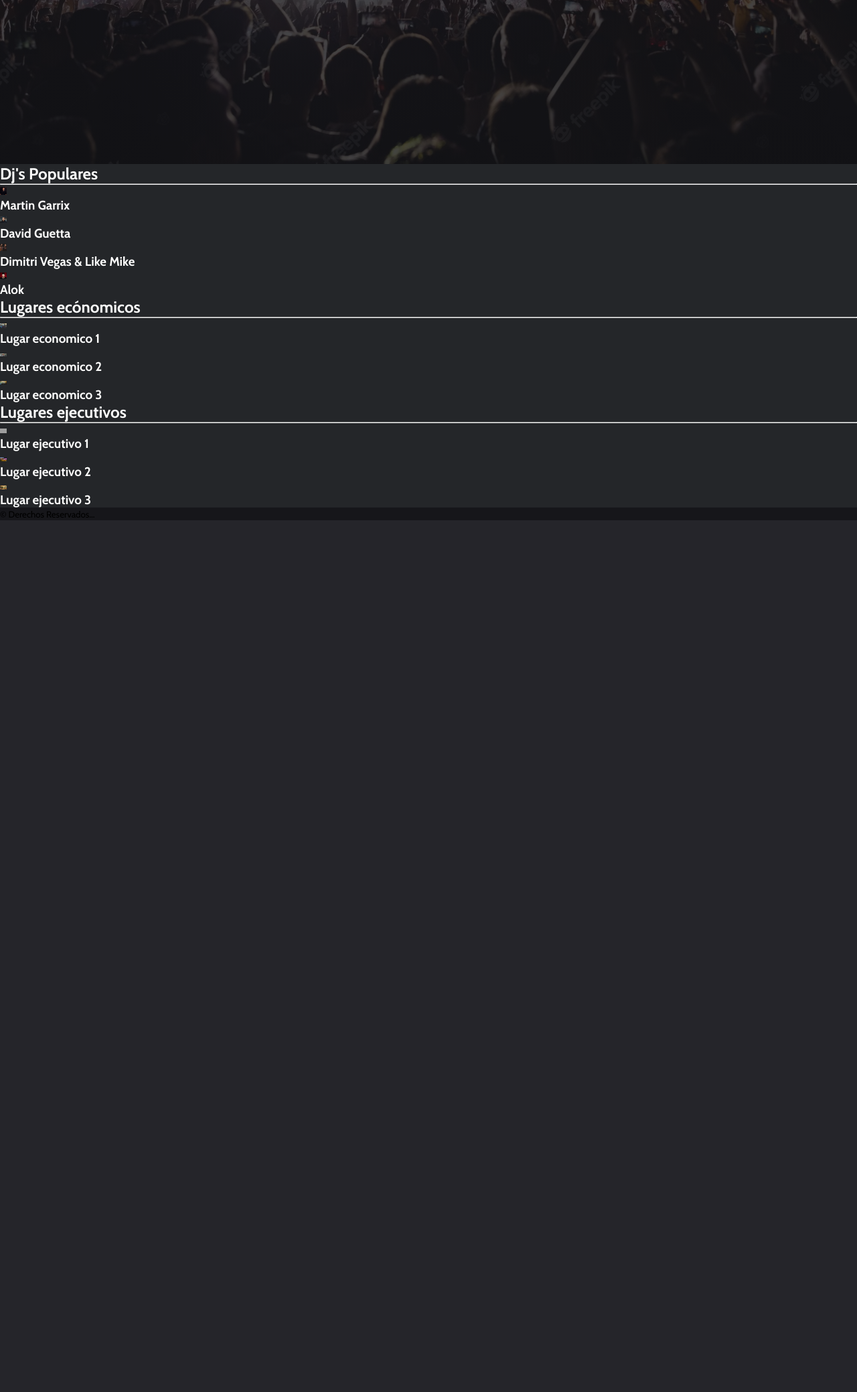
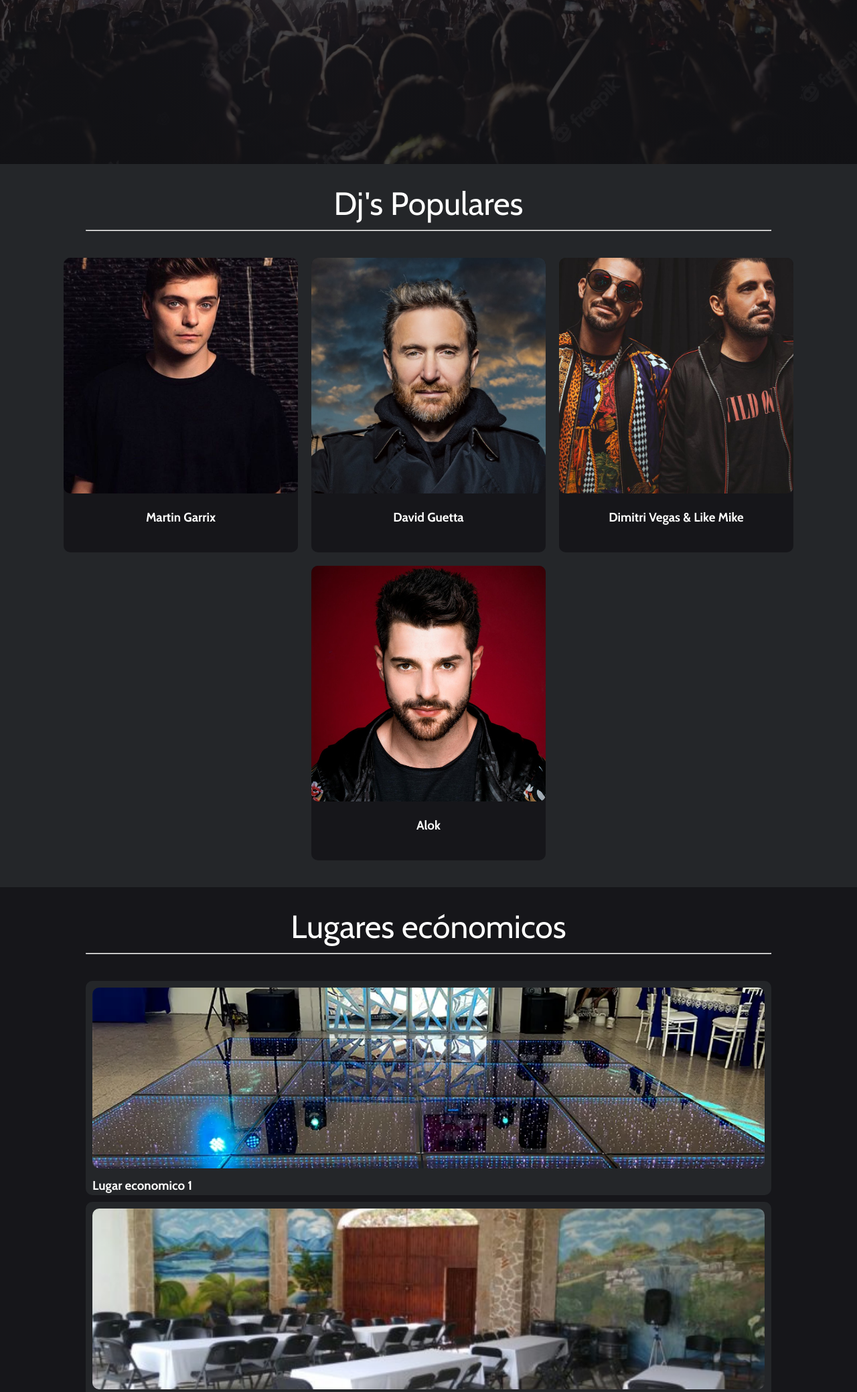
Before and after one commit to LeoYeudiel/ProjectWeb-DJ_MARKET, a PHP site: page / in a window 1280 px wide. Shown: the part 555-2634 px from the top of the page at 67% size. Before the commit the page ends 1332 px from the top, so only its background shows below. Run offline with PHP 8.4, Linux system fonts and the light colour scheme.

Commit message:
finished principal page

```diff
--- a/css/estilos.css
+++ b/css/estilos.css
@@ -107,8 +107,98 @@ main .content-main{
 }
 
 
-main section{
+main{
   background-color: #242629;
+  color: #fffffe;
+}
+
+main section h2{
+  font-size: 3em;
+  text-align: center;
+  font-weight: 400;
+}
+
+main section hr{
+  width: 80%;
+  margin-top: 10px;
+  margin-left: auto;
+  margin-right: auto;
+}
+
+.dj{
+  margin-top: 30px;
+  margin-bottom: 30px;
+}
+
+.content-dj{
+  margin-top: 30px;
+  display: flex;
+  justify-content: center;
+  align-items: center;
+  flex-wrap: wrap;
+}
+
+.person{
+  margin: 10px 10px;
+  border-radius: 10px;
+  width: 350px;
+  height: 440px;
+  background: #16161a;
+}
+
+.person img{
+  width: 100%;
+  object-fit: cover;
+  height: 80%;
+  border-radius: 10px;
+}
+
+.person h3{
+  margin-top: 20px;
+  text-align: center;
+}
+
+.places-economics, .places-ejecutivs{
+  background-color: #16161a;
+  padding-top: 30px;
+}
+
+.places{
+  width: 100%;
+  margin-top: 30px;
+  display: flex;
+  justify-content: center;
+  align-items: center;
+  flex-direction: column;
+}
+
+.place{
+  margin-top: 10px;
+  background: #242629;
+  width: 80%;
+  height: 320px;
+  padding: 10px;
+  border-radius: 10px;
+}
+
+.place img{
+  width: 100%;
+  height: 90%;
+  object-fit: cover;
+  border-radius: 10px;
+}
+
+.place h3{
+  margin-top: 10px;
+}
+
+footer{
+  margin-top: 30px;
+  display: flex;
+  justify-content: center;
+  align-content: center;
+  height: 30px;
+  background: #7f5af0;
   color: #fffffe;
 }
 
--- a/index.html
+++ b/index.html
@@ -35,6 +35,7 @@
     <section class="dj">
       <h2>Dj's Populares</h2>
       <hr>
+      <div class="content-dj">
         <article class="person">
           <img src="assets/img/martinGarrix.jpg" alt="Martin Garrix">
           <h3>Martin Garrix</h3>
@@ -51,38 +52,43 @@
           <img src="assets/img/alok.jpg" alt="Alok">
           <h3>Alok</h3>
         </article>
+      </div>
     </section>
     <section class="places-economics">
       <h2>Lugares ecónomicos</h2>
       <hr>
-      <article class="person">
+      <div class="places">
+        <article class="place">
           <img src="assets/img/economico1.webp" alt="Lugar Economico 1">
           <h3>Lugar economico 1</h3>
         </article>
-      <article class="person">
+        <article class="place">
           <img src="assets/img/economico2.jpg" alt="Lugar Economico 2">
           <h3>Lugar economico 2</h3>
         </article>
-      <article class="person">
+        <article class="place">
           <img src="assets/img/economico3.jpg" alt="Lugar Economico 3">
           <h3>Lugar economico 3</h3>
         </article>
+      </div>
     </section>
     <section class="places-ejecutivs">
       <h2>Lugares ejecutivos</h2>
       <hr>
-      <article class="person">
+      <div class="places">
+        <article class="place">
           <img src="assets/img/ejecutivo1.jpg" alt="Lugar Ejecutivo 1">
           <h3>Lugar ejecutivo 1</h3>
         </article>
-      <article class="person">
+        <article class="place">
           <img src="assets/img/ejecutivo2.jpg" alt="Lugar Ejecutivo 2">
           <h3>Lugar ejecutivo 2</h3>
         </article>
-      <article class="person">
+        <article class="place">
           <img src="assets/img/ejecutivo3.jpg" alt="Lugar Ejecutivo 3">
           <h3>Lugar ejecutivo 3</h3>
         </article>
+      </div>
     </section>
   </main>
 
```
Lines whose indentation alone changed are shown as unchanged.
